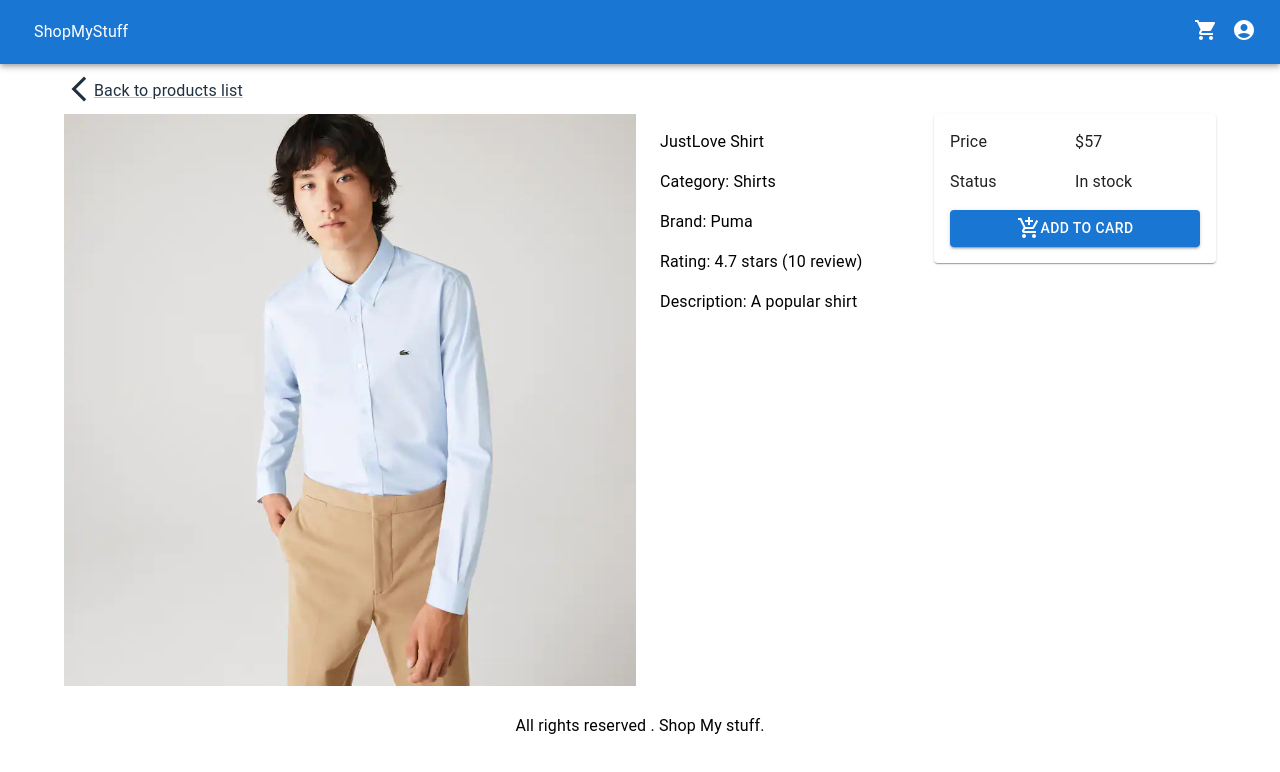
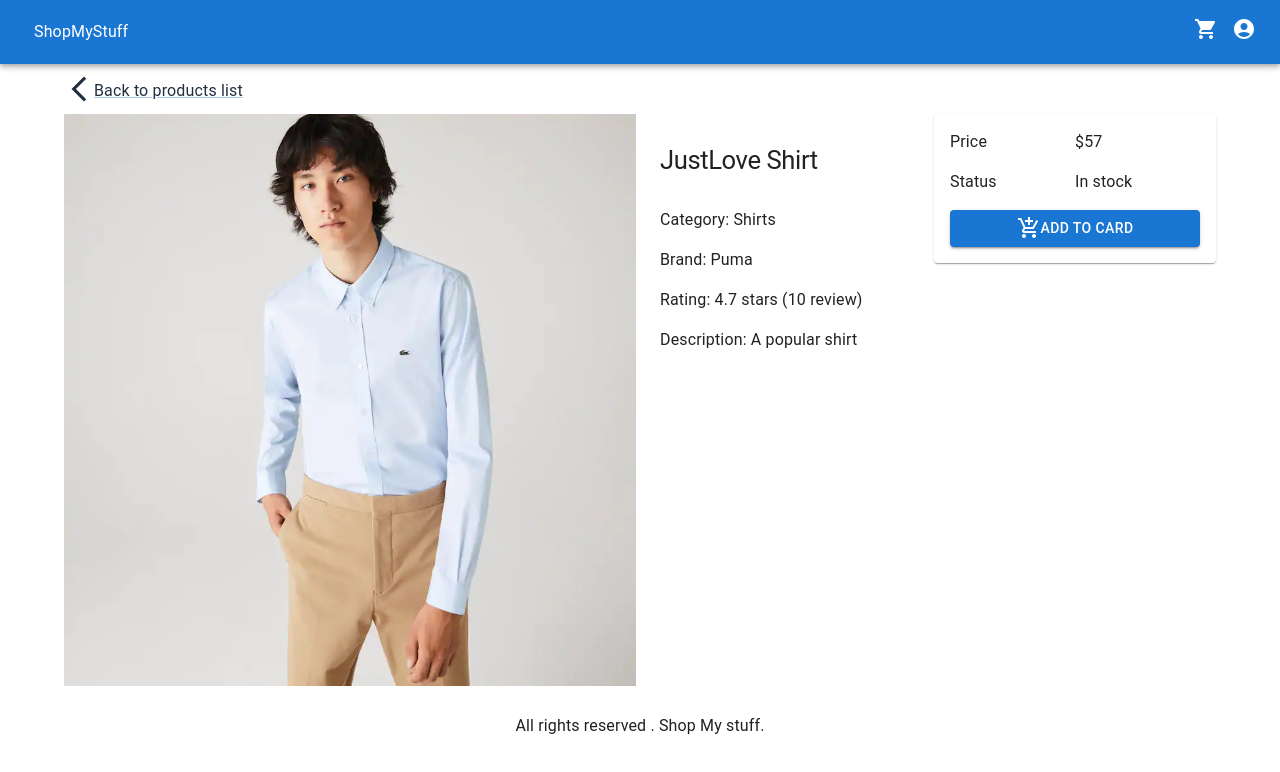
Before and after one commit to Akramobt/ShopMyStuffs, a Next.js app: page /product/JustLove-Shirt in a window 1280 px wide. Shown: the top 772 px of the page. Built offline with nearby package versions, Linux system fonts and the light colour scheme.

Commit message:
adding theme to project

```diff
--- a/components/Layout.js
+++ b/components/Layout.js
@@ -1,13 +1,32 @@
 import React, { Children } from 'react';
 import Head from 'next/head';
-import {AppBar,Toolbar,Typography,Container} from '@mui/material';
+import {AppBar,Toolbar,Typography,Container, CssBaseline} from '@mui/material';
+import { createTheme, ThemeProvider } from '@mui/material/styles';
 import useStyles from '../utils/Styles';
 import AccountCircleIcon from '@mui/icons-material/AccountCircle';
 import ShoppingCartIcon from '@mui/icons-material/ShoppingCart';
 
 import Link from 'next/link' ;
 
-export default function Layout({title ,children}) {
+export default function Layout({title ,description,children}) {
+  const theme= createTheme(
+    {
+      typography: {
+        h1:{
+          fontSize: '1.6rem',
+          fontWeight: '400',
+          margin:'1rem 0',
+
+        },
+        h2:{
+          fontSize: '1.4rem',
+          fontWeight: '400',
+          margin:'1rem 0',
+
+        },
+
+      },
+     } );
   const classes = useStyles();
 
   return (
@@ -15,8 +34,11 @@ export default function Layout({title ,children}) {
       <Head>
 
         <title>{title?`${title}- Shop My Stuff`:'Shop My Stuff'} Shop My Stuff</title>
+        {description && <meta name="description" content={description}></meta>}
 
       </Head>
+      <ThemeProvider theme={theme} >
+        <CssBaseline/>
       <AppBar position = "static" className={classes.navbar}>
         <Toolbar>
             <Link href='/'><Typography className={classes.brand}>ShopMyStuff</Typography> </Link>
@@ -36,6 +58,8 @@ export default function Layout({title ,children}) {
           All rights reserved . Shop My stuff.
         </Typography>
       </footer>
+      </ThemeProvider>
+
 
     </div>
   )
--- a/pages/_document.js
+++ b/pages/_document.js
@@ -6,7 +6,9 @@ export default class MyDocument extends Document{
     render(){
         return(
         <Html lang="en">
-            <Head></Head>
+            <Head>
+
+            </Head>
             <body>
               <Main/>
               <NextScript/>
--- a/pages/product/[slug].js
+++ b/pages/product/[slug].js
@@ -21,7 +21,7 @@ export default function ProductScreen() {
    return <div> Product not found</div>;
  }
   return (
-    <Layout title = {product.name}>
+    <Layout title = {product.name } description={product.description}>
       <div className={classes.section}>
 
           <Link href='/' >
@@ -46,7 +46,7 @@ export default function ProductScreen() {
         </Grid>
         <Grid item xs={12} md={3}>
           <List>
-          <Typography><ListItem> {product.name} </ListItem></Typography>
+          <Typography component="h1" variant='h1'><ListItem> {product.name} </ListItem></Typography>
           <Typography><ListItem> Category: {product.categorry} </ListItem></Typography>
           <Typography><ListItem> Brand: {product.brand} </ListItem></Typography>
           <Typography>
```
